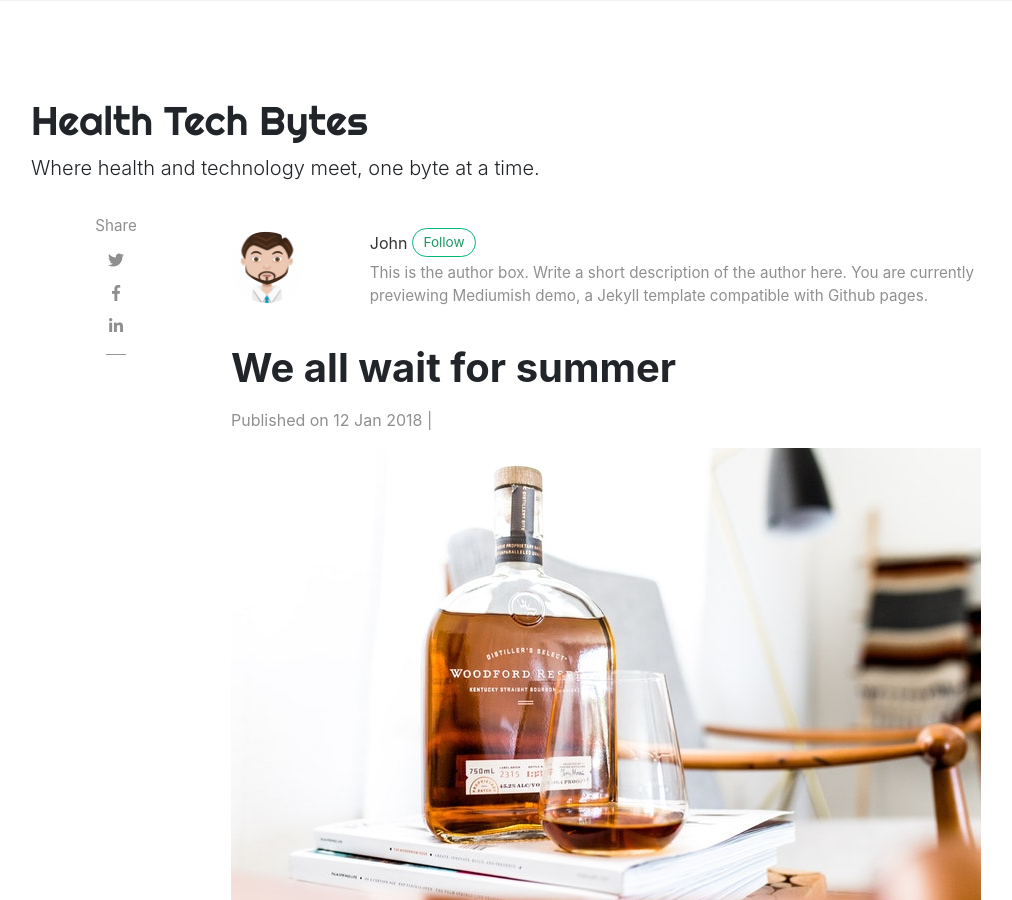
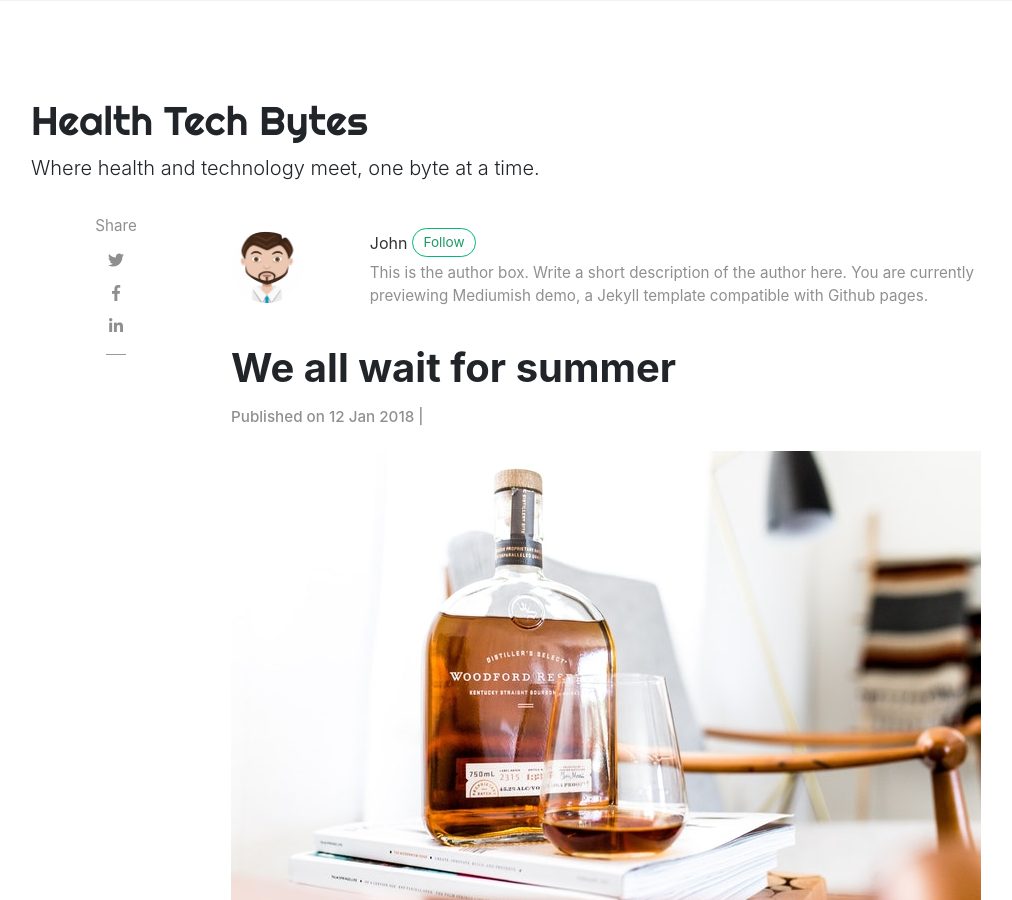
Before and after one commit to slsu0424/slsu0424.github.io, a Jekyll site: the page built from _posts/2018-01-12-we-all-wait-for-summer.md, in a window 1280 px wide and 900 px high. Shown: the whole window, without its empty margins (54-1066 px from the left). Built offline with Jekyll 4.4.1, drawn with Linux system fonts in a browser that asks for light colours; nearby versions of some CDN libraries; comment, search, counter and statistics services are not loaded.

Commit message:
Update post.html

```diff
--- a/_layouts/post.html
+++ b/_layouts/post.html
@@ -39,8 +39,8 @@
 
                 <!-- Post Title -->
                 <h1 class="posttitle">{{ page.title }}</h1>
-                <span class="post-date"><span>Published on </span><time class="post-date" datetime="{{ page.date | date:"%Y-%m-%d" }}">{{ page.date | date_to_string }}</time><span> |
-                {% include reading-time.html %}</span>
+                <h1 class="posttitle-meta"><span class="post-date"><span>Published on </span><time class="post-date" datetime="{{ page.date | date:"%Y-%m-%d" }}">{{ page.date | date_to_string }}</time><span> |
+                {% include reading-time.html %}</span></h1>
             </div>
 
             <!-- Adsense if enabled from _config.yml (change your pub id and slot) -->
```
